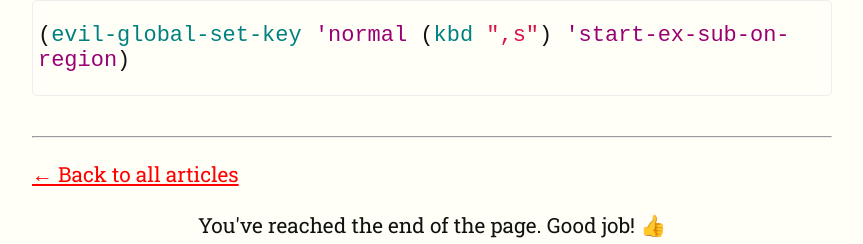
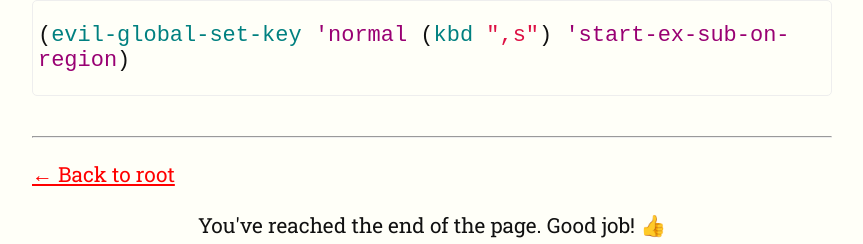
Before and after one commit to philjackson/philjackson.github.io, a Jekyll site: the page built from _posts/2021-07-11-start-evil-substitution-on-selection.md, in a window 1280 px wide. Shown: the part 777-1021 px from the top of the page, without its empty margins (208-1071 px from the left). Built offline with Jekyll 4.4.1, drawn with Linux system fonts in a browser that asks for light colours.

Commit message:
Fix broken links.

```diff
--- a/_layouts/post.html
+++ b/_layouts/post.html
@@ -11,7 +11,7 @@ layout: compress
     {{ page.content }}
     <div class="end-of-content"></div>
     <hr>
-    <p><a href="{{ site.baseurl }}/articles">← Back to all articles</a></p>
+    <p><a href="{{ site.baseurl }}/">← Back to root</a></p>
   </article>
 </main>
 
```
